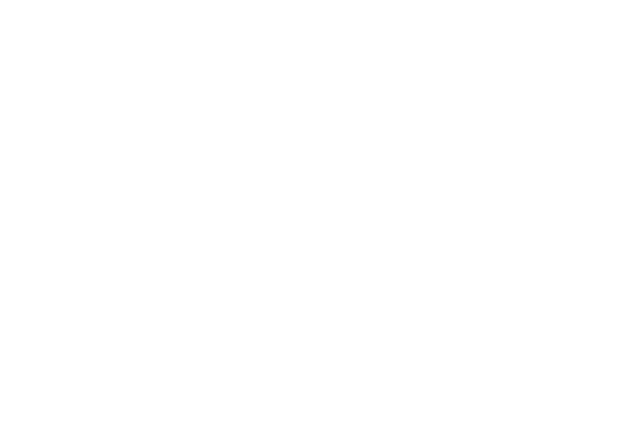
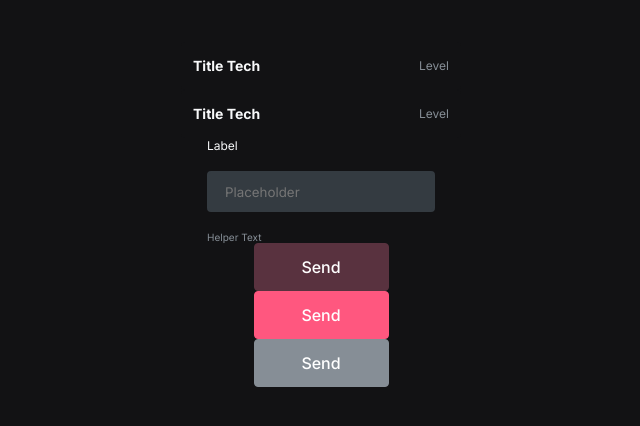
Before and after one commit to Kenzie-Academy-Brasil-Developers/react-entrega-s2-kenzie-hub-andersonstpinto, a React (Create React App) app: page / in a window 1280 px wide. Shown: the part 186-612 px from the top of the page, without its empty margins (319-959 px from the left). Built offline with nearby package versions, Linux system fonts and the light colour scheme.

Commit message:
feat: basic components

```diff
--- a/src/App.js
+++ b/src/App.js
@@ -1,3 +1,12 @@
+import GlobalStyle from './styles/global'
+import { Teste } from './components/Test'
+
 export const App = () => {
-  return <div className='App'></div>
+  return (
+    <>
+      <GlobalStyle />
+      {/* <Routes /> */}
+      <Teste />
+    </>
+  )
 }
--- /dev/null
+++ b/src/components/Button/index.jsx
@@ -0,0 +1,9 @@
+import { ButtonContainer } from './style'
+
+export const Button = props => {
+  return (
+    <>
+      <ButtonContainer color={props.color}>Send</ButtonContainer>
+    </>
+  )
+}
--- /dev/null
+++ b/src/components/Button/style.js
@@ -0,0 +1,47 @@
+import styled from 'styled-components'
+
+export const ButtonContainer = styled.button`
+  font-size: 16px;
+  line-height: 26px;
+  font-weight: 500;
+  color: #ffffff;
+  width: 135px;
+  padding: 10px 22px;
+  border-radius: 4px;
+  border: 1px solid;
+  ${props => {
+    switch (props.color) {
+      case 'primary':
+        return `background-color: #ff577f;
+        border-color: #ff577f;
+      `
+      case 'secondary':
+        return `
+          background-color: #868e96;
+          border-color: #868e96;
+        `
+      default:
+        return `
+          background-color: #59323f;
+          border-color: #59323f;
+        `
+    }
+  }}
+
+  :hover {
+  ${props => {
+    switch (props.color) {
+      case 'primary':
+        return `background-color: #ff427f;
+        border-color: #ff427f;
+      `
+      case 'secondary':
+        return `
+          background-color: #343b41;
+          border-color: #343b41;
+        `
+      default:
+        return 'cursor: not-allowed;'
+    }
+  }}
+`
--- /dev/null
+++ b/src/components/Input/index.jsx
@@ -0,0 +1,11 @@
+import { InputContainer } from './styles'
+
+export const Input = () => {
+  return (
+    <InputContainer>
+      <label>Label</label>
+      <input placeholder='Placeholder' />
+      <span>Helper Text</span>
+    </InputContainer>
+  )
+}
--- /dev/null
+++ b/src/components/Input/styles.js
@@ -0,0 +1,35 @@
+import styled from 'styled-components'
+
+export const InputContainer = styled.div`
+  display: flex;
+  flex-direction: column;
+  justify-content: space-between;
+  height: 105px;
+
+  label {
+    font-size: 12px;
+    color: var(--gray-0);
+  }
+
+  input {
+    padding: 10.5px 16px;
+    border-radius: 4px;
+    color: var(--gray-0);
+    border: 2px solid var(--gray-2);
+    background-color: var(--gray-2);
+    transition: 0.1s all ease-in;
+
+    :focus {
+      border-color: var(--gray-1);
+
+      ::placeholder {
+        color: var(--gray-1);
+      }
+    }
+  }
+
+  span {
+    font-size: 10px;
+    color: var(--gray-1);
+  }
+`
--- /dev/null
+++ b/src/components/TechCard/index.jsx
@@ -0,0 +1,10 @@
+import { LiContainer } from './styles'
+
+export const TechCard = () => {
+  return (
+    <LiContainer>
+      <h3>Title Tech</h3>
+      <span>Level</span>
+    </LiContainer>
+  )
+}
--- /dev/null
+++ b/src/components/TechCard/styles.js
@@ -0,0 +1,35 @@
+import styled from 'styled-components'
+
+export const LiContainer = styled.li`
+  display: flex;
+  justify-content: space-between;
+  align-items: center;
+  min-width: 280px;
+  padding: 12px;
+  border-radius: 4px;
+  background-color: var(--gray-4);
+  transition: 0.2s all ease-out;
+  cursor: pointer;
+
+  h3 {
+    font-size: 14px;
+    line-height: 24px;
+    font-weight: 700;
+    color: var(--gray-0);
+  }
+
+  span {
+    font-size: 12px;
+    line-height: 22px;
+    font-weight: 400;
+    color: var(--gray-1);
+  }
+
+  :hover {
+    background-color: var(--gray-2);
+
+    span {
+      color: var(--gray-0);
+    }
+  }
+`
--- /dev/null
+++ b/src/components/Test/index.jsx
@@ -0,0 +1,17 @@
+import { Container } from './styles'
+import { TechCard } from '../TechCard'
+import { Input } from '../Input'
+import { Button } from '../Button'
+
+export const Teste = () => {
+  return (
+    <Container>
+      <TechCard />
+      <TechCard />
+      <Input />
+      <Button />
+      <Button color='primary' />
+      <Button color='secondary' />
+    </Container>
+  )
+}
--- /dev/null
+++ b/src/components/Test/styles.js
@@ -0,0 +1,11 @@
+import styled from 'styled-components'
+
+export const Container = styled.div`
+  width: 100vw;
+  height: 100vh;
+  display: flex;
+  flex-direction: column;
+  justify-content: center;
+  align-items: center;
+  background-color: var(--gray-4);
+`
--- a/src/styles/global.js
+++ b/src/styles/global.js
@@ -7,12 +7,13 @@
     margin: 0;
     outline: 0;
     font-family: 'Inter', sans-serif;
+    list-style: none;
   }
 
   :root {
     --primary: #ff577f;
     --primary-focus: #ff427f;
-    --primary-negative: #59323f;
+    --primary-disabled: #59323f;
     --gray-4: #121214;
     --gray-3: #212529;
     --gray-2: #343b41;
@@ -21,4 +22,8 @@
     --success: #3fe864;
     --failure: #e83f5b;
   }
+
+  button {
+    cursor: pointer;
+  }
 `
```
